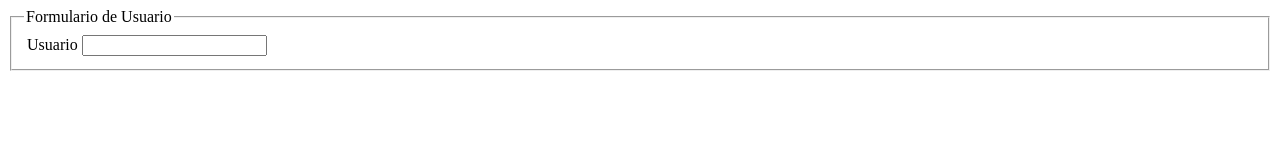
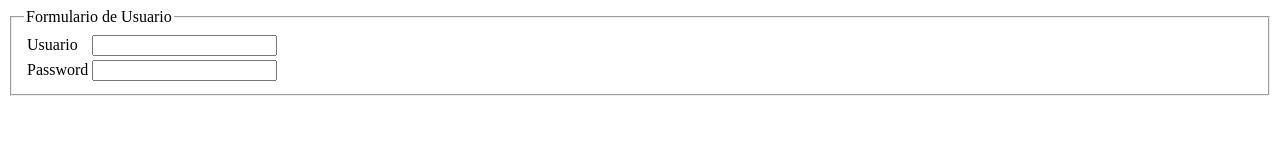
Before and after one commit to Cc4s4s/Formulario2, a plain HTML site: page index.html in a window 1280 px wide. Drawn offline with Linux system fonts and the light colour scheme.

Commit message:
Insertando Password

```diff
--- a/index.html
+++ b/index.html
@@ -17,6 +17,12 @@
                         <td><input type="text" name="f_usuario" value=""></td>
                     </tr>
 
+
+                    <tr>
+                        <td>Password</td>
+                        <td><input type="password" name="f_clave" value=""></td>
+                    </tr>
+
                 </table>
             </fieldset>
         </form>
```
